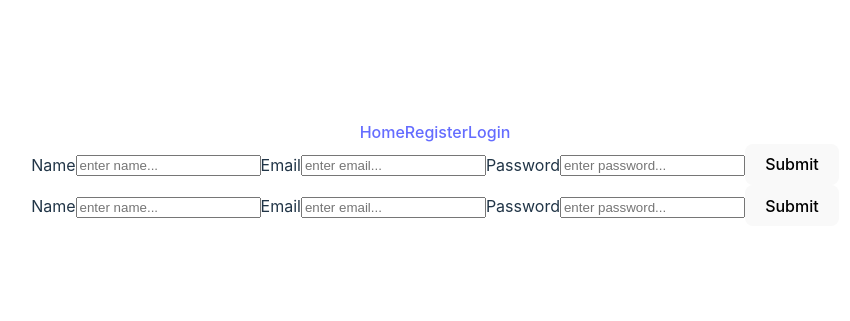
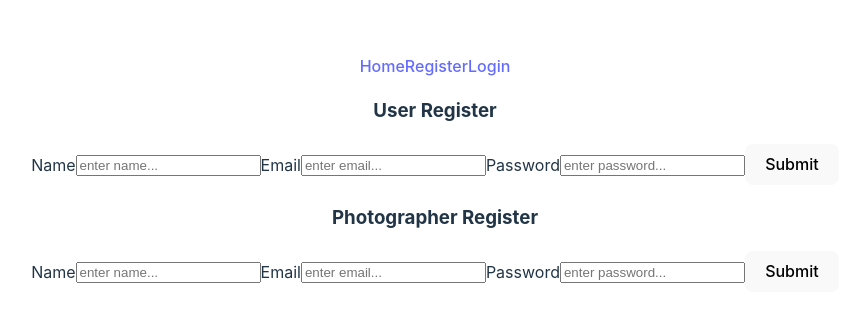
Before and after one commit to ayay2002/4EverMemories, a React (Vite) app in the folder client/: page /register in a window 1280 px wide. Shown: the part 227-548 px from the top of the page, without its empty margins (205-1055 px from the left). Built offline with nearby package versions, Linux system fonts and the light colour scheme; no server answers.

Commit message:
update to register.jsx

```diff
--- a/client/src/pages/Register.jsx
+++ b/client/src/pages/Register.jsx
@@ -54,6 +54,7 @@ export default function Register() {
     return (
         <div>
         <div className="user-form">
+            <h3>User Register</h3>
             <form onSubmit={registerUser}>
                 <label>Name</label>
                 <input type="text" placeholder='enter name...' value={data.name} onChange={(e) => setData({ ...data, name: e.target.value })} />
@@ -65,6 +66,7 @@ export default function Register() {
             </form>
         </div>
         <div className="photographer-form">
+            <h3>Photographer Register</h3>
             <form onSubmit={registerPhotographer}>
                 <label>Name</label>
                 <input type="text" placeholder='enter name...' value={data.name} onChange={(e) =>   setData({ ...data, name: e.target.value })} />
```
